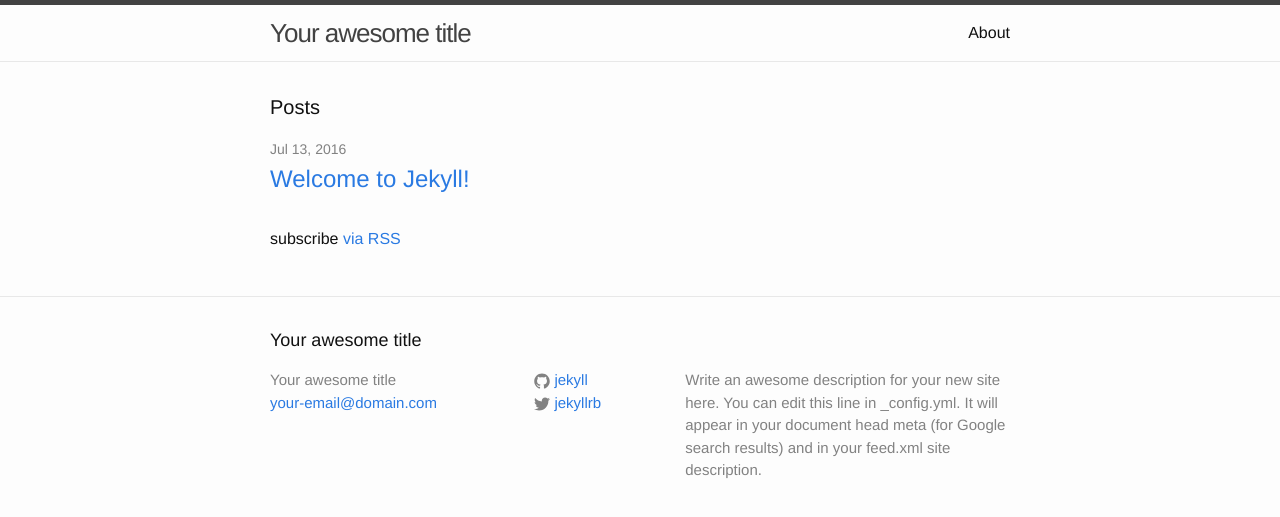
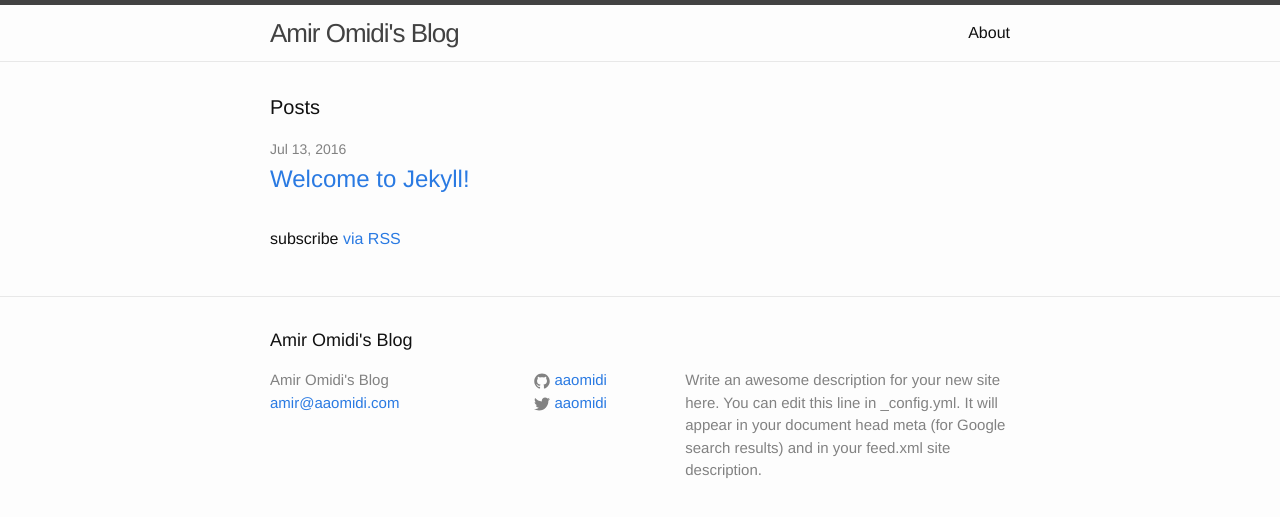
Before and after one commit to aaomidi/blog, a Jekyll site: the page built from index.html, in a window 1280 px wide. Shown: the top 517 px of the page. Built offline with Jekyll 4.4.1, drawn with Linux system fonts in a browser that asks for light colours.

Commit message:
Changed config.

```diff
--- a/_config.yml
+++ b/_config.yml
@@ -6,16 +6,16 @@
 # 'jekyll serve'. If you change this file, please restart the server process.
 
 # Site settings
-title: Your awesome title
-email: your-email@domain.com
+title: Amir Omidi's Blog
+email: amir@aaomidi.com
 description: > # this means to ignore newlines until "baseurl:"
   Write an awesome description for your new site here. You can edit this
   line in _config.yml. It will appear in your document head meta (for
   Google search results) and in your feed.xml site description.
-baseurl: "" # the subpath of your site, e.g. /blog
-url: "http://yourdomain.com" # the base hostname & protocol for your site
-twitter_username: jekyllrb
-github_username:  jekyll
+baseurl: "/blog" # the subpath of your site, e.g. /blog
+url: "https://aaomidi.com/" # the base hostname & protocol for your site
+twitter_username: aaomidi
+github_username:  aaomidi
 
 # Build settings
 markdown: kramdown
```
